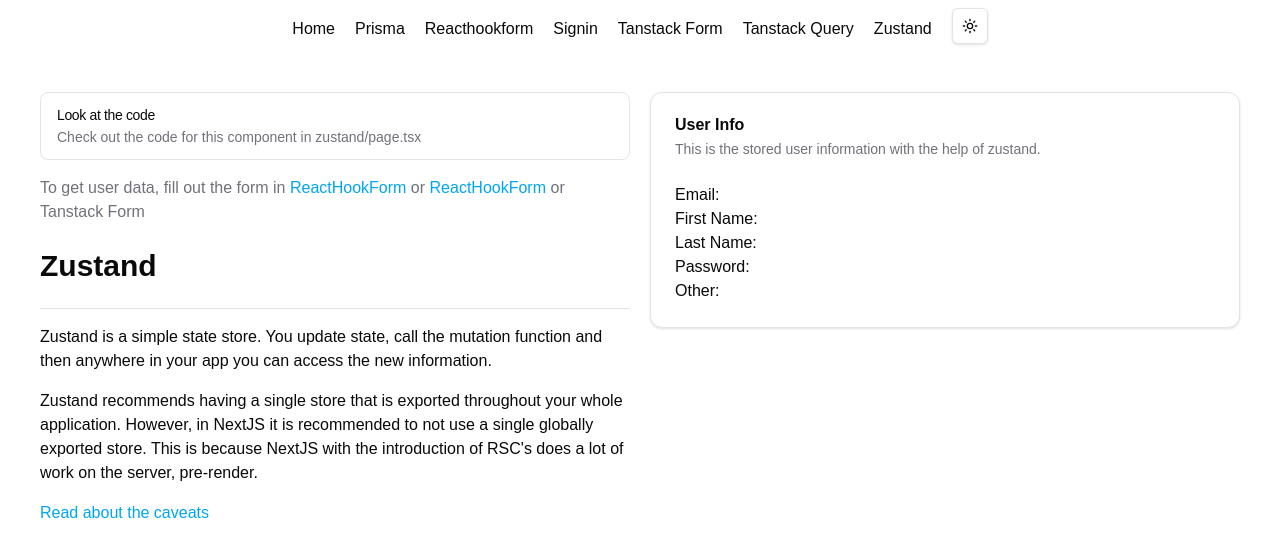
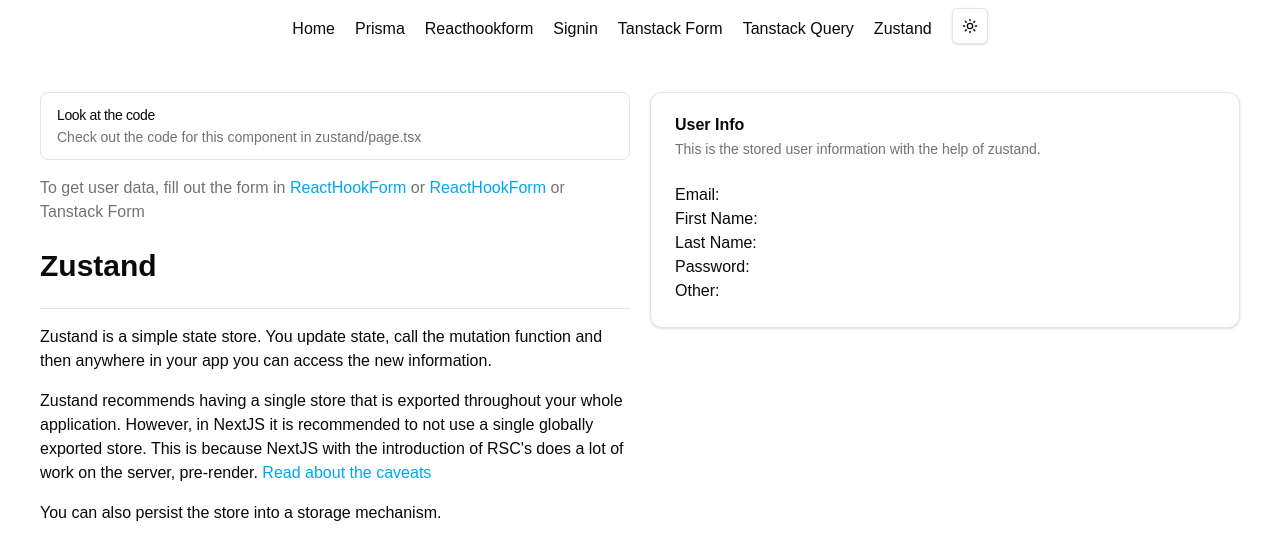
Before and after one commit to tbrooks16/React-Libraries-Demo, a Next.js app: page /zustand in a window 1280 px wide. Shown: the top 560 px of the page. Built offline with nearby package versions, Linux system fonts and the light colour scheme.

Commit message:
update readme

```diff
--- a/app/(routes)/zustand/page.tsx
+++ b/app/(routes)/zustand/page.tsx
@@ -46,13 +46,15 @@
               recommended to not use a single globally exported store. This is
               because NextJS with the introduction of RSC&apos;s does a lot of
               work on the server, pre-render.
+              <Link
+                className="text-sky-500 hover:text-sky-600"
+                href="https://zustand.docs.pmnd.rs/guides/nextjs"
+              >
+                {" "}
+                Read about the caveats
+              </Link>
             </p>
-            <Link
-              className="text-sky-500 hover:text-sky-600"
-              href="https://zustand.docs.pmnd.rs/guides/nextjs"
-            >
-              Read about the caveats
-            </Link>
+            <p>You can also persist the store into a storage mechanism.</p>
           </div>
         </div>
       </div>
```
Also changed, not shown: 1 other file (tests, documents, lock files or other folders).
